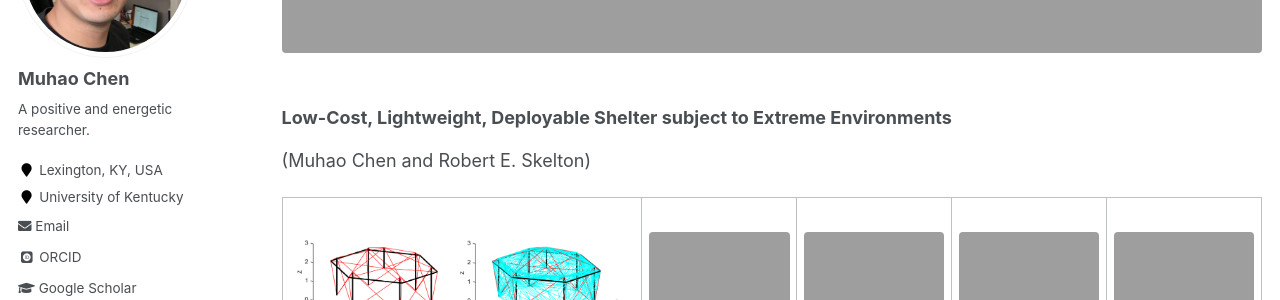
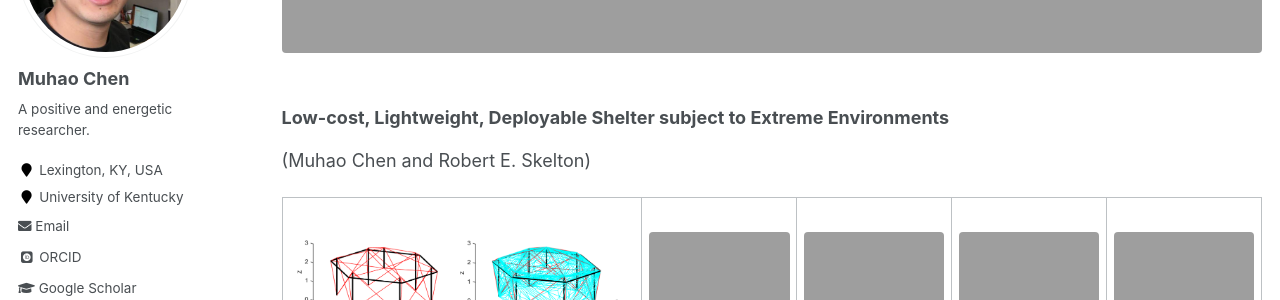
Before and after one commit to Muhao-Chen/muhao-chen.github.io, a Jekyll site: the page built from _pages/research.md, in a window 1280 px wide and 900 px high, scrolled down 10616 px. Shown: the part 153-453 px from the top of the window. Built offline with Jekyll 4.4.1, drawn with Linux system fonts in a browser that asks for light colours; some web fonts are replaced; part of the change alters nothing that is shown.

```diff
--- a/_pages/research.md
+++ b/_pages/research.md
@@ -44,7 +44,7 @@ Integrating Structure & Control Design, Robotics & Lightweight Automated Systems
 
 
 ### Tensegrity and Origami Systems
-* Tensergity and Origami solutions to the five fundamental problems in engineering mechanics: compression, tension, torsion, cantilever, simply supported
+* Tensegrity and Origami solutions to the five fundamental problems in engineering mechanics: compression, tension, torsion, cantilever, simply supported
 * Statics: Form-finding algorithms, structure topology optimization, minimal mass design subject to local and global failures
 * Dynamics: The dynamics of the pure bar-string network, clustered tensegrity, origami, and tensegrity with arbitrary objects (non-rigid and rigid bodies)
 * Applications: Wings and hydrofoils, space habitats, lunar towers, cable domes, robotic dolphins, robotic grippers, etc.
@@ -57,7 +57,7 @@ Integrating Structure & Control Design, Robotics & Lightweight Automated Systems
 * Applications: rescue shelters, fish and hydrofoils, etc.
 
 ### Space Systems
-* Lightweight and deployable structure solutions for the deep space explorations
+* Lightweight and deployable structure solutions for deep space explorations
 * Applications: space habitat design, Moon & Mars towers, drilling rigs, antennas, etc.
 
 -->
@@ -208,7 +208,7 @@ All my research mainly focuses on three topics: 1) Integrating Structure and Con
 
 
 
-### Low-Cost, Lightweight, Deployable Shelter subject to Extreme Environments
+### Low-cost, Lightweight, Deployable Shelter subject to Extreme Environments
 <!-- (with Dr. Robert E. Skelton) -->
 (Muhao Chen and Robert E. Skelton)
 
@@ -308,7 +308,7 @@ All my research mainly focuses on three topics: 1) Integrating Structure and Con
 
 <figure><img src="{{ site.url }}/images/rffi/dome.png" width="800"/></figure>
 
-<!--We are always keen to apply our knowledge to practical applications. Hence we have created several demonstration videos to present our applied research.-->
+<!--We are always keen to apply our knowledge to practical applications. Hence, we have created several demonstration videos to present our applied research.-->
 
 
 </div>
```
